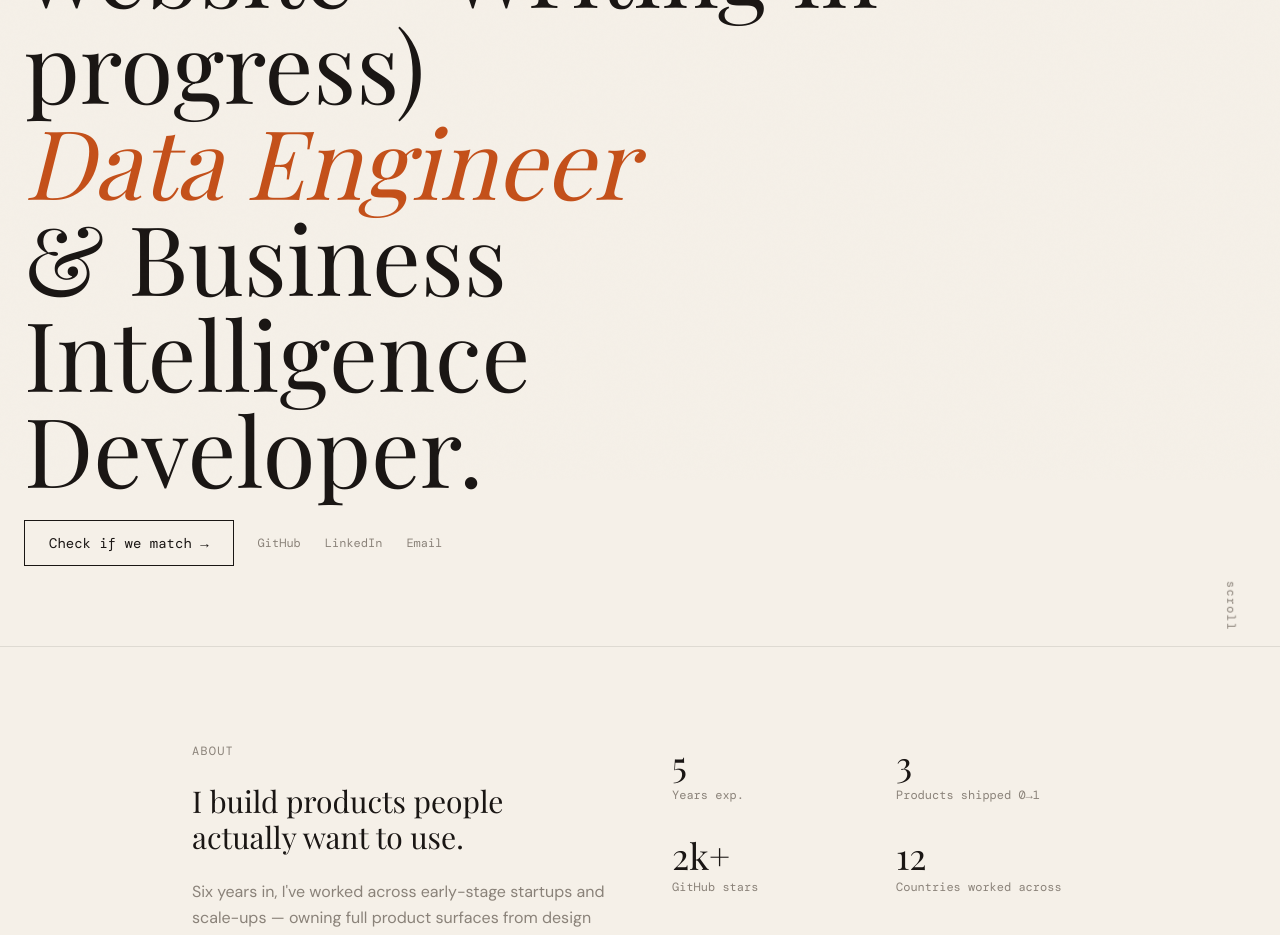
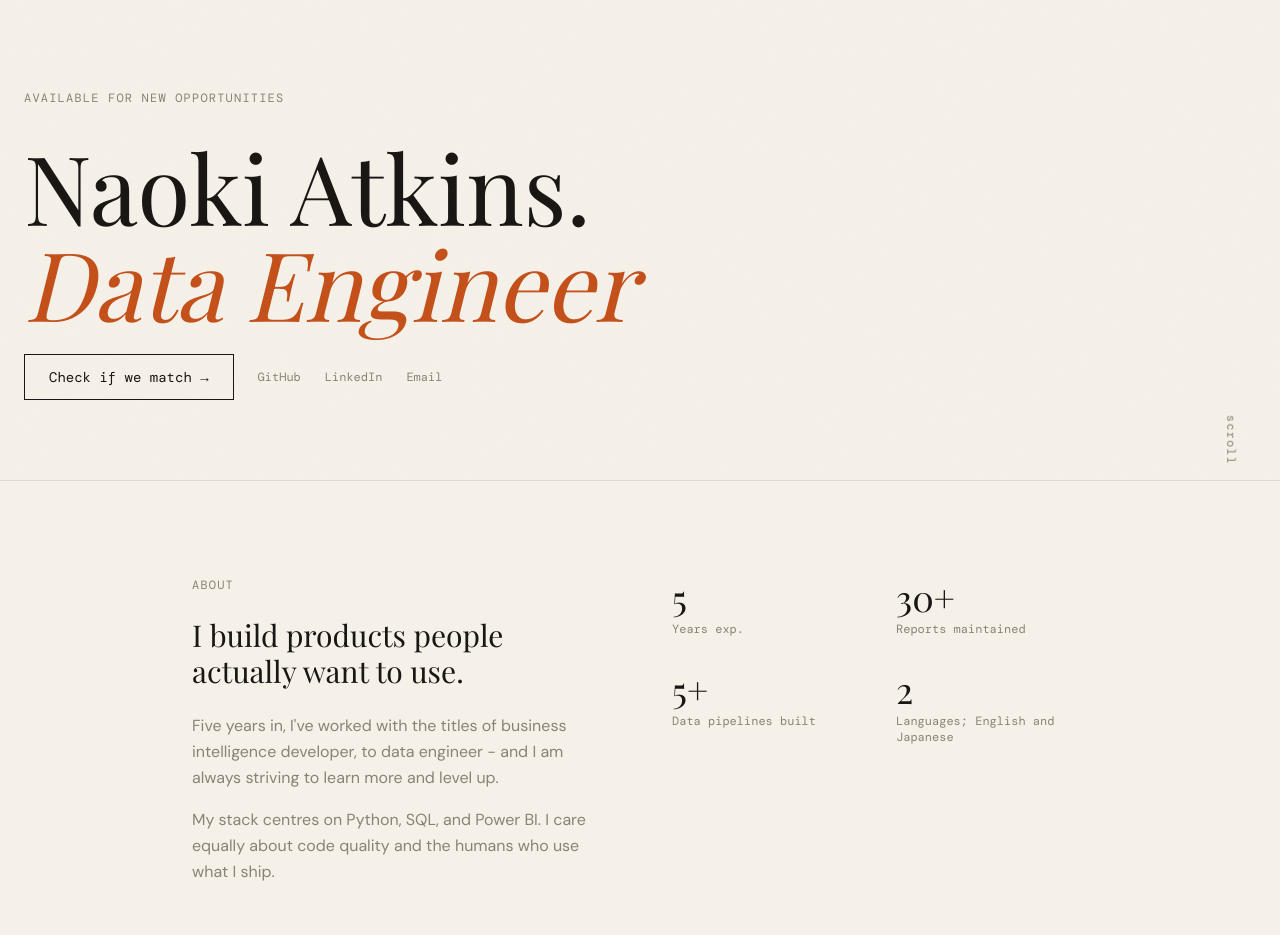
Before and after one commit to naokiatkins/202602portfoliowebsite-vercel2, a Next.js app: page / in a window 1280 px wide. Shown: the part 320-1255 px from the top of the page. Built offline with nearby package versions, Linux system fonts and the light colour scheme; a web font is replaced by a local one.

Commit message:
Cleanup text on website

```diff
--- a/components/AboutSection.tsx
+++ b/components/AboutSection.tsx
@@ -1,9 +1,9 @@
 export default function AboutSection() {
   const stats = [
     { value: "5", label: "Years exp." },
-    { value: "3", label: "Products shipped 0→1" },
-    { value: "2k+", label: "GitHub stars" },
-    { value: "12", label: "Countries worked across" },
+    { value: "30+", label: "Reports maintained" },
+    { value: "5+", label: "Data pipelines built" },
+    { value: "2", label: "Languages; English and Japanese" },
   ];
 
   return (
@@ -17,11 +17,11 @@ export default function AboutSection() {
             I build products people actually want to use.
           </p>
           <p className="text-muted leading-relaxed mb-4">
-            Six years in, I&apos;ve worked across early-stage startups and
-            scale-ups — owning full product surfaces from design to deployment.
+            Five years in, I&apos;ve worked with the titles of business intelligence developer,
+            to data engineer - and I am always striving to learn more and level up.
           </p>
           <p className="text-muted leading-relaxed">
-            My stack centres on TypeScript, React and Node.js. I care equally
+            My stack centres on Python, SQL, and Power BI. I care equally
             about code quality and the humans who use what I ship.
           </p>
         </div>
--- a/components/HeroSection.tsx
+++ b/components/HeroSection.tsx
@@ -21,10 +21,9 @@ export default function HeroSection() {
           style={{ animationDelay: "0.2s", opacity: 0 }}
         >
           <h1 className="font-display text-6xl md:text-8xl text-ink leading-[1.05] mb-6">
-            Naoki Atkins. (Still working on the website - Writing in progress)
+            Naoki Atkins.
             <br />
             <em className="text-rust">Data Engineer</em>
-            <br />& Business Intelligence Developer.
           </h1>
         </div>
 
```
